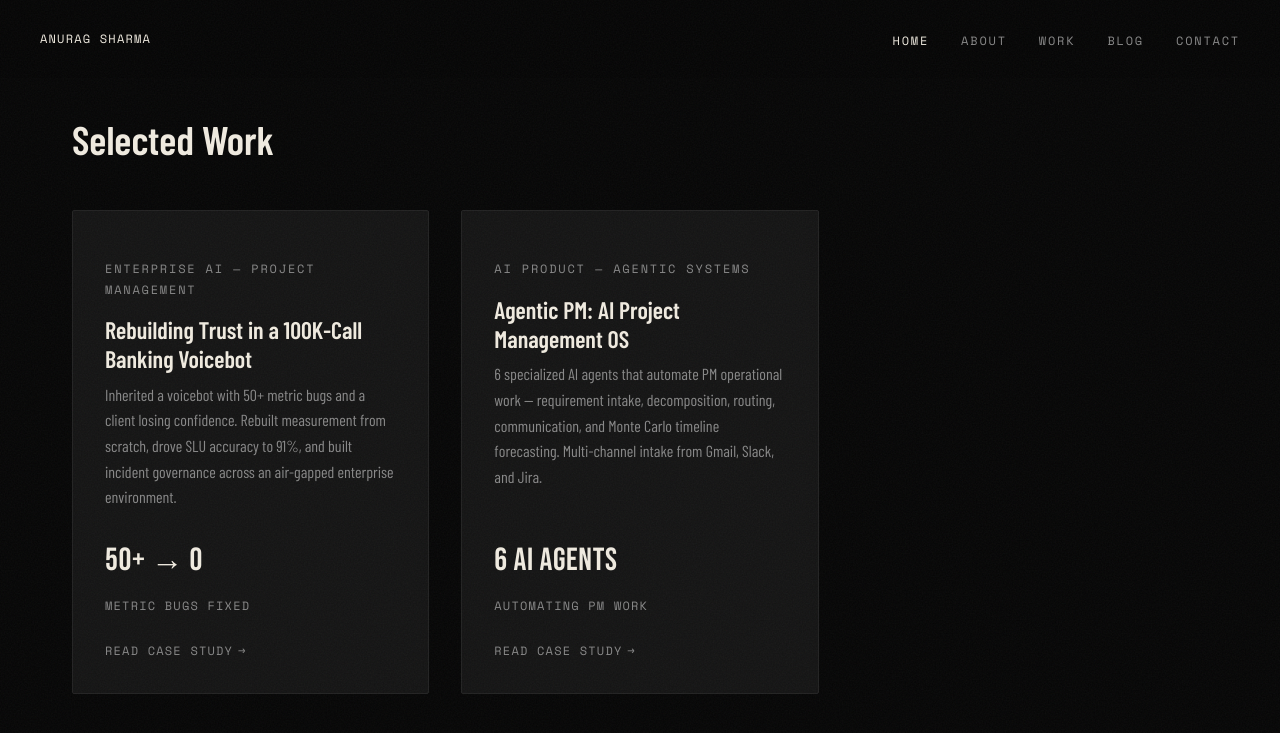
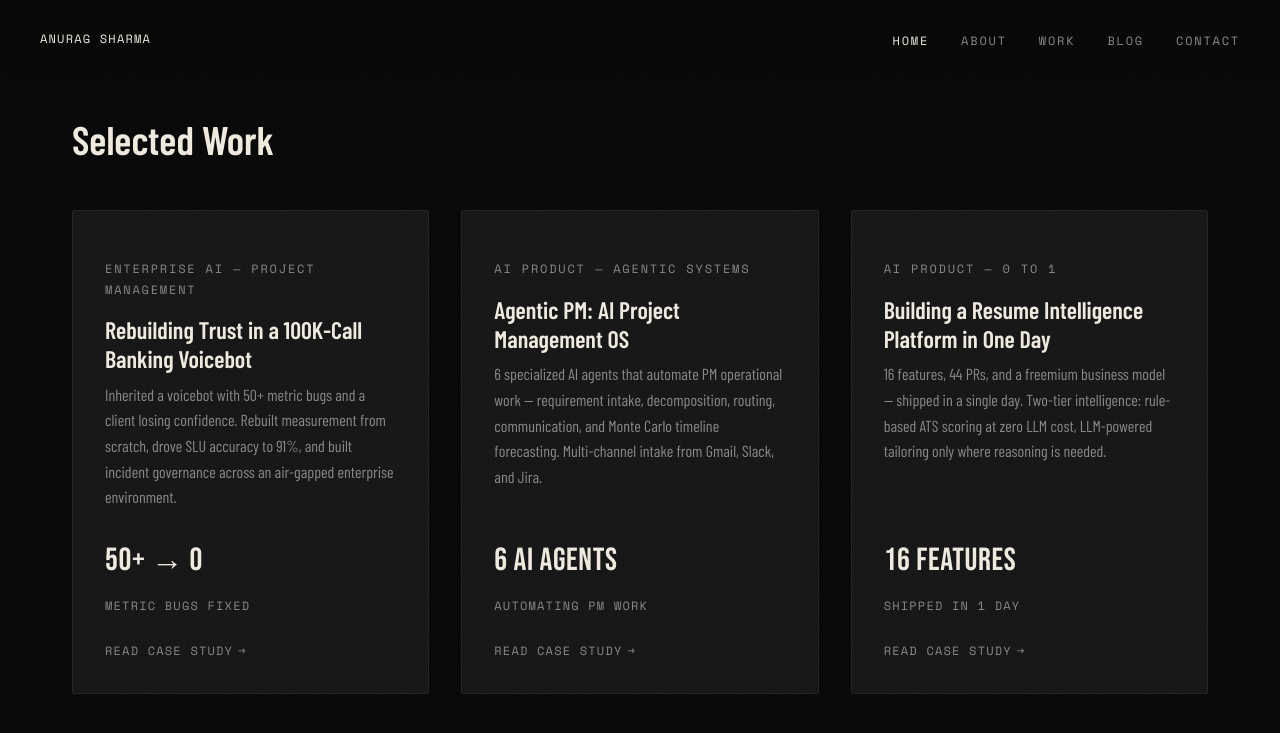
Before and after one commit to Arcanag/arcanag.github.io, a Jekyll site: the page built from index.html, in a window 1280 px wide and 900 px high, scrolled down 886 px. Shown: the top 733 px of the window. Built offline with Jekyll 4.4.1, drawn with Linux system fonts in a browser that asks for light colours.

Commit message:
Add Career Enabler case study card to homepage
Homepage previously only showed 2 case studies (banking voicebot and
agentic PM). Added the third — Career Enabler (16 features in 1 day).

Co-Authored-By: Claude Opus 4.6 (1M context) <noreply@anthropic.com>

```diff
--- a/index.html
+++ b/index.html
@@ -44,6 +44,15 @@ title: Home
         <span class="work-card__arrow">Read case study</span>
       </a>
 
+      <a href="{{ '/case-studies/career-enabler/' | relative_url }}" class="work-card reveal" data-delay="3">
+        <span class="work-card__label">AI Product &mdash; 0 to 1</span>
+        <h3 class="work-card__title">Building a Resume Intelligence Platform in One Day</h3>
+        <p class="work-card__description">16 features, 44 PRs, and a freemium business model — shipped in a single day. Two-tier intelligence: rule-based ATS scoring at zero LLM cost, LLM-powered tailoring only where reasoning is needed.</p>
+        <span class="work-card__metric">16 Features</span>
+        <span class="work-card__metric-label">Shipped in 1 Day</span>
+        <span class="work-card__arrow">Read case study</span>
+      </a>
+
     </div>
   </div>
 </section>
```
